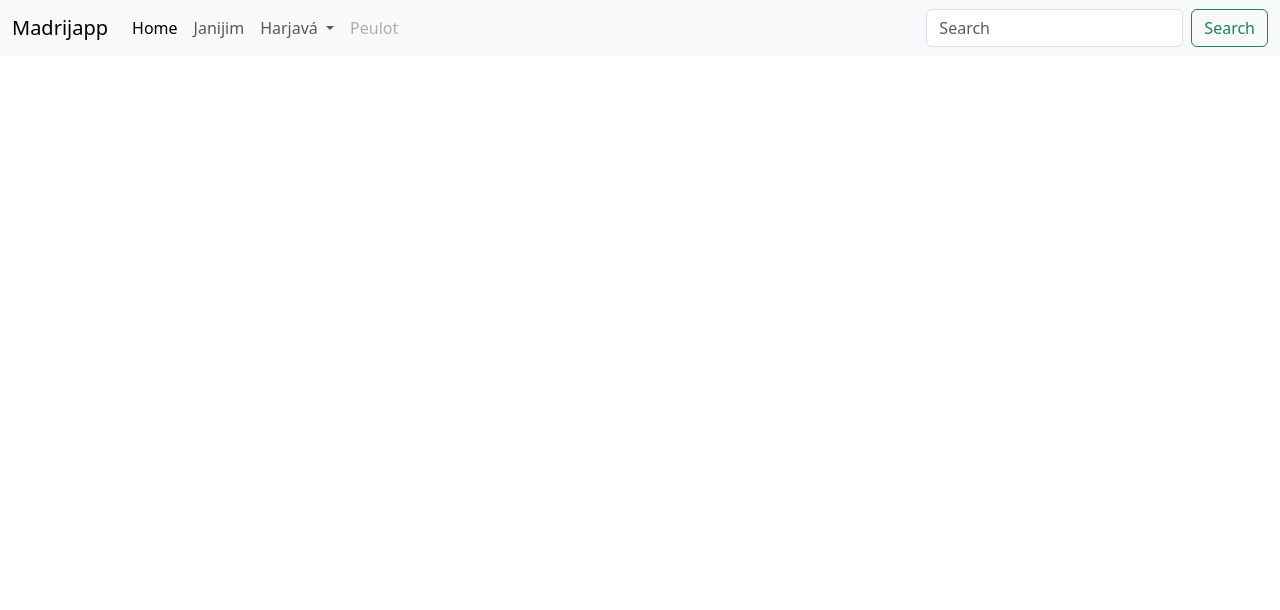
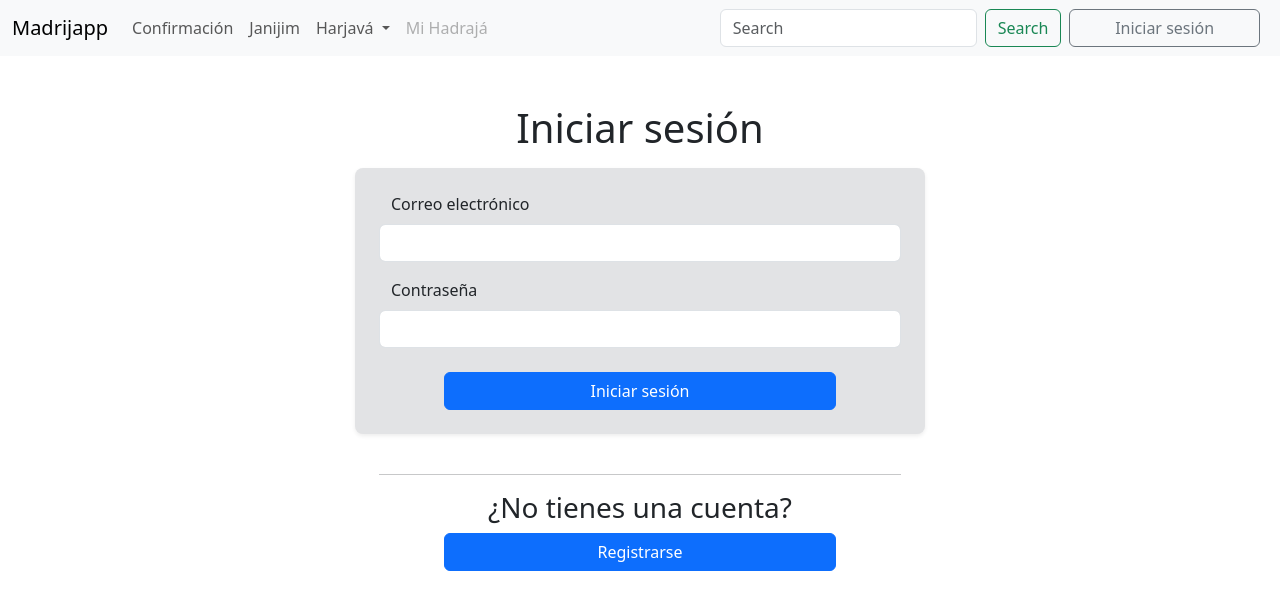
Before and after one commit to mati917/Madrijapp, a Vue app: page /signin in a window 1280 px wide. Shown: the top 610 px of the page. Built offline with nearby package versions, Linux system fonts and the light colour scheme.

Commit message:
Sign In Up frontend

```diff
--- a/src/components/JanijForm.vue
+++ b/src/components/JanijForm.vue
@@ -78,7 +78,9 @@
 </template>
 
 <script>
-import { supabase } from "../supabase"
+import { useSupabase } from "../composables/supabase"
+const { supabase } = useSupabase();
+
 export default {
     name: "JanijForm",
     data() {
--- a/src/components/Navbar.vue
+++ b/src/components/Navbar.vue
@@ -2,7 +2,7 @@
     <header>
         <nav class="navbar navbar-expand-lg bg-body-tertiary">
             <div class="container-fluid">
-                <a class="navbar-brand" href="#">Madrijapp</a>
+                <a class="navbar-brand" href="/">Madrijapp</a>
                 <button class="navbar-toggler" type="button" data-bs-toggle="collapse"
                     data-bs-target="#navbarSupportedContent" aria-controls="navbarSupportedContent"
                     aria-expanded="false" aria-label="Toggle navigation">
@@ -11,7 +11,7 @@
                 <div class="collapse navbar-collapse" id="navbarSupportedContent">
                     <ul class="navbar-nav me-auto mb-2 mb-lg-0">
                         <li class="nav-item">
-                            <a class="nav-link active" aria-current="page" href="/">Home</a>
+                            <a class="nav-link" aria-current="page" href="/">Confirmación</a>
                         </li>
                         <li class="nav-item">
                             <a class="nav-link" href="/janijim">Janijim</a>
@@ -31,15 +31,20 @@
                             </ul>
                         </li>
                         <li class="nav-item">
-                            <a class="nav-link disabled" aria-disabled="true">Peulot</a>
+                            <a class="nav-link disabled" aria-disabled="true">Mi Hadrajá</a>
                         </li>
                     </ul>
                     <form class="d-flex" role="search">
                         <input class="form-control me-2" type="search" placeholder="Search" aria-label="Search" />
                         <button class="btn btn-outline-success" type="submit">Search</button>
                     </form>
+                    <Navbar_UserBtn class="col-12 col-lg-2" />
                 </div>
             </div>
         </nav>
     </header>
 </template>
+
+<script setup>
+import Navbar_UserBtn from './Navbar_UserBtn.vue'
+</script>
--- /dev/null
+++ b/src/components/Navbar_UserBtn.vue
@@ -0,0 +1,22 @@
+<template>
+    <button class="btn btn-outline-secondary mx-lg-2 my-2 my-lg-0" @click="handleClick">
+        {{ isLoggedIn ? 'Ver perfil' : 'Iniciar sesión' }}
+    </button>
+</template>
+
+<script setup>
+import { ref } from 'vue'
+
+// Simulación de estado de sesión (reemplaza con tu lógica real)
+const isLoggedIn = ref(false)
+
+function handleClick() {
+    if (isLoggedIn.value) {
+        // Redirige al perfil
+        window.location.href = '/perfil'
+    } else {
+        // Redirige a login
+        window.location.href = '/signin'
+    }
+}
+</script>
--- /dev/null
+++ b/src/composables/UseAuth.js
@@ -0,0 +1,4 @@
+import { useSupabase } from './supabase'
+const { supabase } = useSupabase()
+
+export function useAuth() {}
--- a/src/supabase.js
+++ b/src/composables/supabase.js
@@ -6,4 +6,8 @@ const supabaseUrl = 'https://vwespeszxiobwqwomtbc.supabase.co'
 const supabaseAnonKey =
   'eyJhbGciOiJIUzI1NiIsInR5cCI6IkpXVCJ9.eyJpc3MiOiJzdXBhYmFzZSIsInJlZiI6InZ3ZXNwZXN6eGlvYndxd29tdGJjIiwicm9sZSI6ImFub24iLCJpYXQiOjE3NTc2MTI4MjEsImV4cCI6MjA3MzE4ODgyMX0.iIX6zRunfzU7PN3yFehtOkOjM3vTtqD0psZz7lFy-WQ'
 
-export const supabase = createClient(supabaseUrl, supabaseAnonKey)
+const supabase = createClient(supabaseUrl, supabaseAnonKey)
+
+export function useSupabase() {
+  return { supabase }
+}
--- a/src/router/index.js
+++ b/src/router/index.js
@@ -1,13 +1,31 @@
 import { createRouter, createWebHistory } from 'vue-router'
 import Janijim from '../views/Janijim.vue'
+import SignIn from '@/views/SignIn.vue'
+import Home from '@/views/Home.vue'
+import SingUp from '@/views/SingUp.vue'
 
 const router = createRouter({
   history: createWebHistory(import.meta.env.BASE_URL),
   routes: [
     {
+      path: '/',
+      name: 'home',
+      component: Home,
+    },
+    {
       path: '/janijim',
       name: 'Janijim',
       component: Janijim,
+    },
+    {
+      path: '/signin',
+      name: 'SignIn',
+      component: SignIn,
+    },
+    {
+      path: '/signup',
+      name: 'SignUp',
+      component: SingUp,
     },
   ],
 })
--- /dev/null
+++ b/src/views/Home.vue
@@ -0,0 +1,6 @@
+<template>
+    <h1>Bienvenido</h1>
+</template>
+
+<script setup>
+</script>
--- a/src/views/Janijim.vue
+++ b/src/views/Janijim.vue
@@ -35,7 +35,8 @@
 </template>
 
 <script setup>
-import { supabase } from "../supabase"
+import { useSupabase } from "../composables/supabase"
+const { supabase } = useSupabase();
 import { ref, onMounted } from "vue"
 import Janij from "../components/Janij.vue"
 import JanijForm from "@/components/JanijForm.vue"
--- /dev/null
+++ b/src/views/SignIn.vue
@@ -0,0 +1,41 @@
+<template>
+    <div class="container-md my-5">
+        <h1 class="text-center mb-3">Iniciar sesión</h1>
+        <main class="row justify-content-center">
+            <form action="" method="post" class="col-10 col-md-6 mb-3 bg-secondary-subtle p-4 rounded-3 shadow-sm">
+                <div class="container">
+                    <div class="mb-3 row">
+                        <label for="email" class="form-label">Correo electrónico</label>
+                        <input type="email" class="form-control" id="email" aria-describedby="emailHelp">
+                    </div>
+                    <div class="mb-3 row">
+                        <label for="password" class="form-label">Contraseña</label>
+                        <input type="password" class="form-control" id="password">
+                    </div>
+                    <div class="row justify-content-center mt-4">
+                        <button type="submit" class="btn btn-primary col-9">Iniciar sesión</button>
+                    </div>
+                </div>
+            </form>
+        </main>
+        <div id="signup" class="row justify-content-center">
+            <div class="col-10 col-md-6 p-4">
+                <div class="container">
+                    <hr class="row">
+                    <h3 class="text-center">¿No tienes una cuenta?</h3>
+                    <div class="row justify-content-center">
+                        <a role="button" href="/signup" class="btn btn-primary col-9">Registrarse</a>
+                    </div>
+                </div>
+            </div>
+        </div>
+    </div>
+</template>
+
+<script setup>
+import { useSupabase } from "../composables/supabase"
+const { supabase } = useSupabase();
+import { ref } from "vue"
+
+
+</script>
--- /dev/null
+++ b/src/views/SingUp.vue
@@ -0,0 +1,41 @@
+<template>
+    <div class="container-md my-5">
+        <h1 class="text-center mb-3">Registrarse</h1>
+        <main class="row justify-content-center">
+            <form action="" method="post" class="col-10 col-md-6 mb-3 bg-secondary-subtle p-4 rounded-3 shadow-sm">
+                <div class="container">
+                    <div class="mb-3 row">
+                        <label for="email" class="form-label">Correo electrónico</label>
+                        <input type="email" class="form-control" id="email" aria-describedby="emailHelp">
+                    </div>
+                    <div class="mb-3 row">
+                        <label for="password" class="form-label">Contraseña</label>
+                        <input type="password" class="form-control" id="password">
+                    </div>
+                    <div class="row justify-content-center mt-4">
+                        <button type="submit" class="btn btn-primary col-9">Registrarse</button>
+                    </div>
+                </div>
+            </form>
+        </main>
+        <div id="signup" class="row justify-content-center">
+            <div class="col-10 col-md-6 p-4">
+                <div class="container">
+                    <hr class="row">
+                    <h3 class="text-center">¿Ya tienes una cuenta?</h3>
+                    <div class="row justify-content-center">
+                        <a role="button" href="/signin" class="btn btn-primary col-9">Iniciar sesión</a>
+                    </div>
+                </div>
+            </div>
+        </div>
+    </div>
+</template>
+
+<script setup>
+import { useSupabase } from "../composables/supabase"
+const { supabase } = useSupabase();
+import { ref } from "vue"
+
+
+</script>
```
Also changed, not shown: 1 other file (tests, documents, lock files or other folders).
